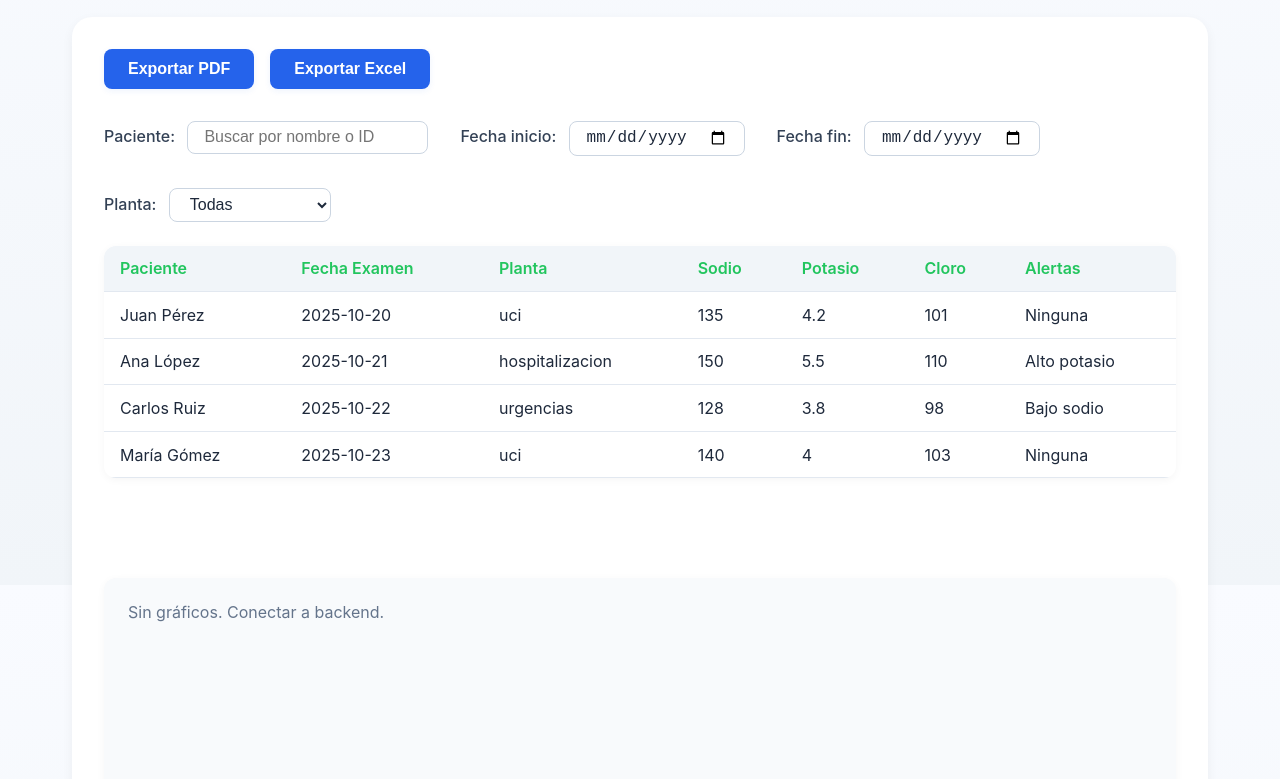
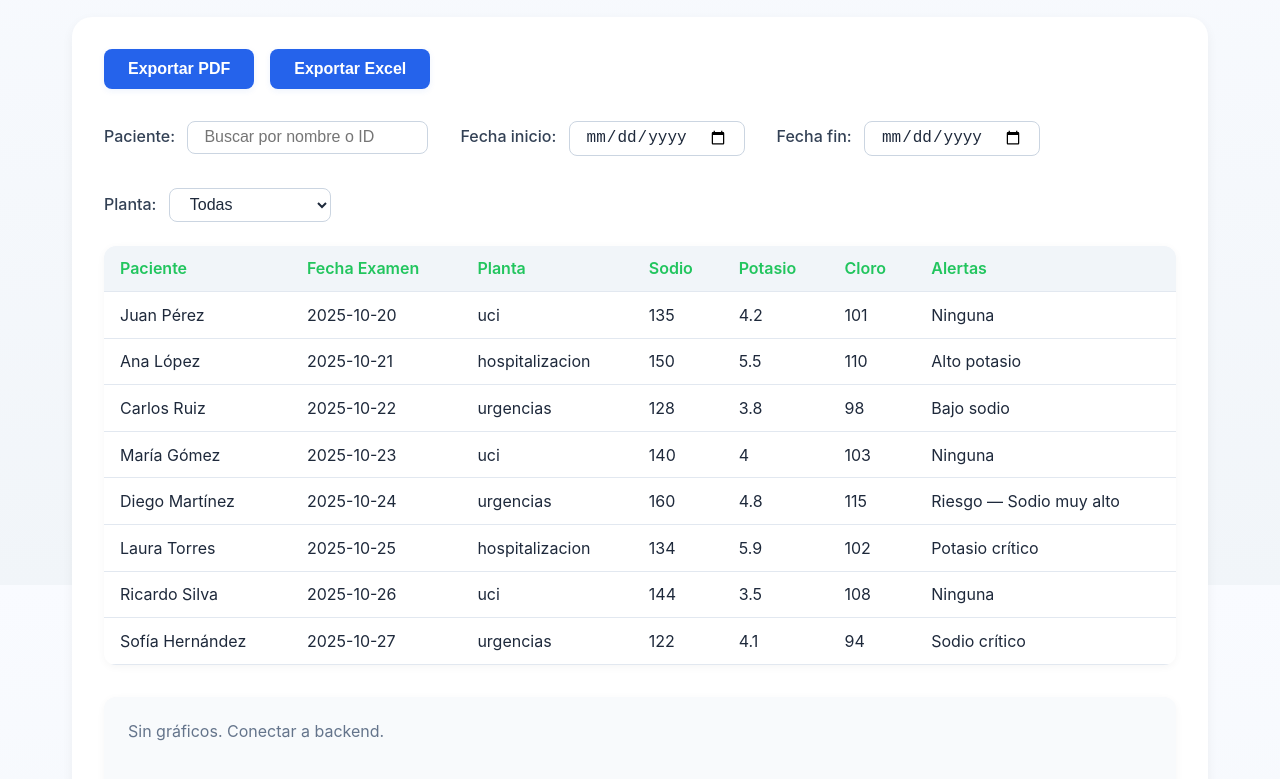
Before and after one commit to SyroNova/PI3, a website: page web/public/reportes.html in a window 1280 px wide. Shown: the part 215-994 px from the top of the page. Drawn offline with nearby package versions, Linux system fonts and the light colour scheme.

Commit message:
Update reportes.html

```diff
--- a/web/public/reportes.html
+++ b/web/public/reportes.html
@@ -108,11 +108,17 @@
     const filtroPlanta = document.getElementById("filtro-planta");
 
     const datosSimulados = [
-      { paciente: "Juan Pérez", fecha: "2025-10-20", planta: "uci", sodio: 135, potasio: 4.2, cloro: 101, alertas: "Ninguna" },
-      { paciente: "Ana López", fecha: "2025-10-21", planta: "hospitalizacion", sodio: 150, potasio: 5.5, cloro: 110, alertas: "Alto potasio" },
-      { paciente: "Carlos Ruiz", fecha: "2025-10-22", planta: "urgencias", sodio: 128, potasio: 3.8, cloro: 98, alertas: "Bajo sodio" },
-      { paciente: "María Gómez", fecha: "2025-10-23", planta: "uci", sodio: 140, potasio: 4.0, cloro: 103, alertas: "Ninguna" }
-    ];
+  { paciente: "Juan Pérez", fecha: "2025-10-20", planta: "uci", sodio: 135, potasio: 4.2, cloro: 101, alertas: "Ninguna" },
+  { paciente: "Ana López", fecha: "2025-10-21", planta: "hospitalizacion", sodio: 150, potasio: 5.5, cloro: 110, alertas: "Alto potasio" },
+  { paciente: "Carlos Ruiz", fecha: "2025-10-22", planta: "urgencias", sodio: 128, potasio: 3.8, cloro: 98, alertas: "Bajo sodio" },
+  { paciente: "María Gómez", fecha: "2025-10-23", planta: "uci", sodio: 140, potasio: 4.0, cloro: 103, alertas: "Ninguna" },
+
+  // Nuevos 4:
+  { paciente: "Diego Martínez", fecha: "2025-10-24", planta: "urgencias", sodio: 160, potasio: 4.8, cloro: 115, alertas: "Riesgo — Sodio muy alto" },
+  { paciente: "Laura Torres", fecha: "2025-10-25", planta: "hospitalizacion", sodio: 134, potasio: 5.9, cloro: 102, alertas: "Potasio crítico" },
+  { paciente: "Ricardo Silva", fecha: "2025-10-26", planta: "uci", sodio: 144, potasio: 3.5, cloro: 108, alertas: "Ninguna" },
+  { paciente: "Sofía Hernández", fecha: "2025-10-27", planta: "urgencias", sodio: 122, potasio: 4.1, cloro: 94, alertas: "Sodio crítico" }
+];
 
     function renderTabla(data) {
       reportesTbody.innerHTML = "";
```
